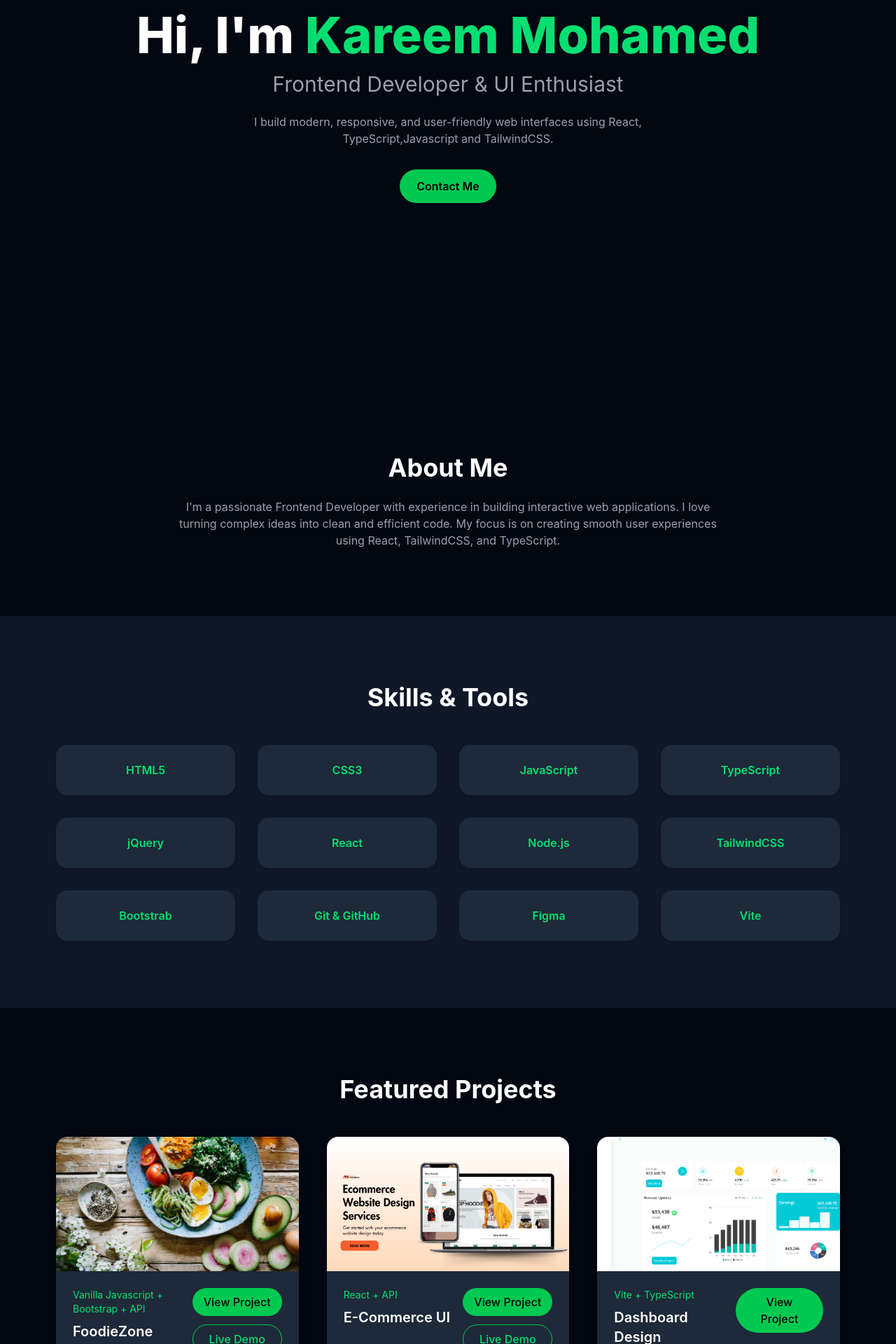
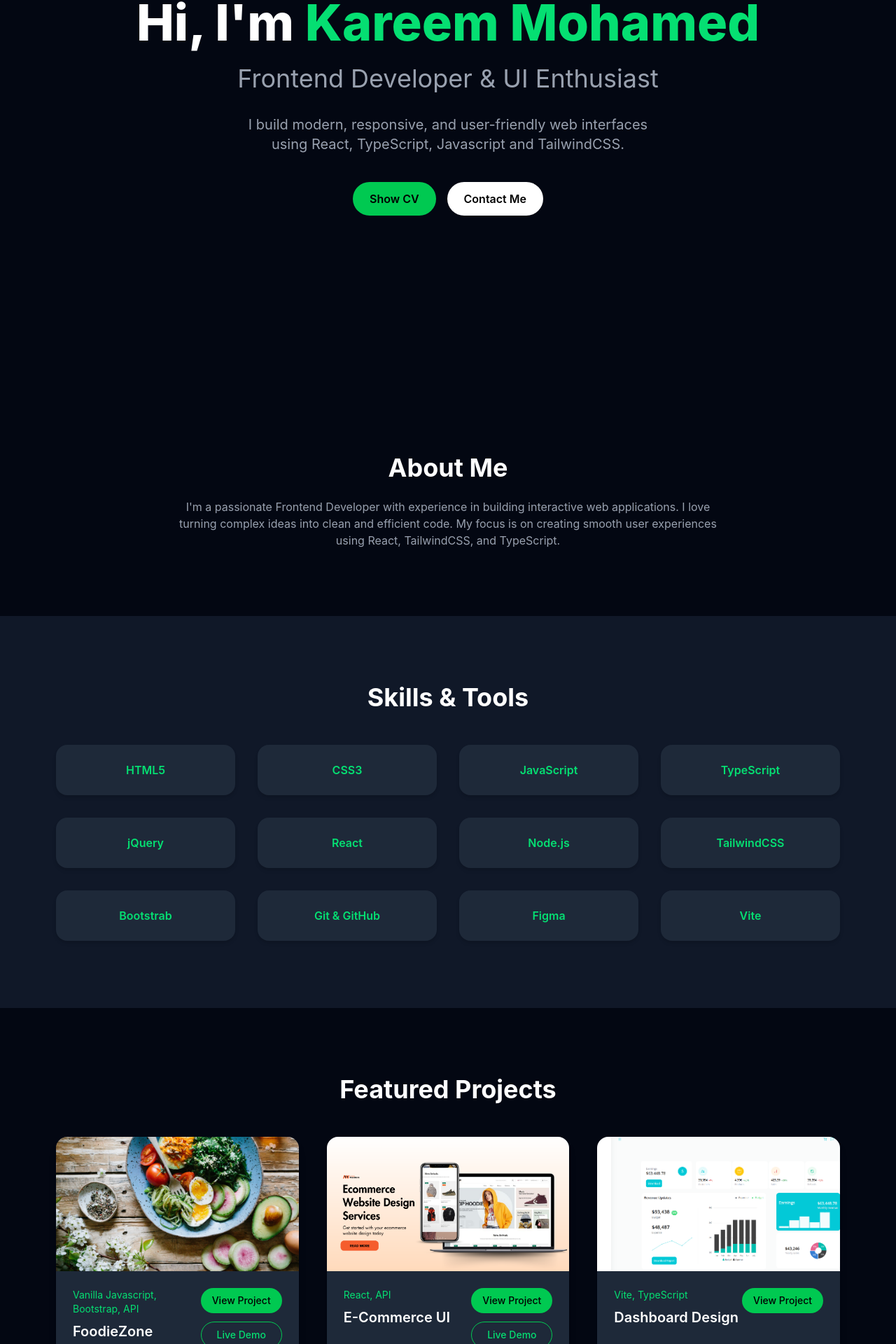
Before and after one commit to KariemMohammed/Karieemmohamed, a React (Vite) app: page / in a window 1280 px wide. Shown: the part 248-2168 px from the top of the page at 70% size. Built offline with nearby package versions, Linux system fonts and the light colour scheme.

Commit message:
add new btn

```diff
--- a/src/components/Hero.tsx
+++ b/src/components/Hero.tsx
@@ -4,7 +4,7 @@ export default function Hero() {
   return (
     <section
       id="home"
-      className="h-screen flex flex-col justify-center items-center text-center px-6"
+      className="h-screen flex flex-col justify-center items-center text-center px-6 gap-2"
     >
       <motion.h1
         className="text-5xl md:text-7xl font-extrabold mb-4 text-white"
@@ -16,7 +16,7 @@ export default function Hero() {
       </motion.h1>
 
       <motion.h2
-        className="text-2xl md:text-3xl text-gray-400 mb-6"
+        className="text-2xl md:text-4xl text-gray-400 mb-6"
         initial={{ opacity: 0, y: 40 }}
         animate={{ opacity: 1, y: 0 }}
         transition={{ delay: 0.3, duration: 0.7 }}
@@ -24,18 +24,38 @@ export default function Hero() {
         Frontend Developer & UI Enthusiast
       </motion.h2>
 
-      <p className="max-w-xl text-gray-400 mb-8">
+      <motion.p
+        className="max-w-xl text-gray-400 mb-8 text-xl"
+        initial={{ opacity: 0, y: 40 }}
+        animate={{ opacity: 1, y: 0 }}
+        transition={{ delay: 0.7, duration: 0.7 }}
+      >
         I build modern, responsive, and user-friendly web interfaces using
-        React, TypeScript,Javascript and TailwindCSS.
-      </p>
+        React, TypeScript, Javascript and TailwindCSS.
+      </motion.p>
 
-      <motion.a
-        href="#contact"
-        className="bg-green-500 text-black px-6 py-3 rounded-full font-semibold hover:bg-green-400 transition"
-        whileHover={{ scale: 1.05 }}
+      <motion.div
+        initial={{ opacity: 0, y: 40 }}
+        animate={{ opacity: 1, y: 0 }}
+        transition={{ delay: 1.4, duration: 0.7 }}
+        className="flex justify-center align-middle gap-4"
       >
-        Contact Me
-      </motion.a>
+        <motion.a
+          href="https://drive.google.com/file/d/1KwjG90HD5pOfJFve57Pnkja9wjqqTmiO/view?usp=drive_link"
+          className="bg-green-500 text-black px-6 py-3 rounded-full font-semibold hover:bg-green-600 transition"
+          whileHover={{ scale: 1.05 }}
+        >
+          Show CV
+        </motion.a>
+
+        <motion.a
+          href="#contact"
+          className="bg-white text-black px-6 py-3 rounded-full font-semibold hover:bg-gray-300 transition"
+          whileHover={{ scale: 1.05 }}
+        >
+          Contact Me
+        </motion.a>
+      </motion.div>
     </section>
   );
 }
--- a/src/components/Projects.tsx
+++ b/src/components/Projects.tsx
@@ -9,21 +9,21 @@ export default function Projects() {
     {
       img: FoodieZonez,
       title: "FoodieZone",
-      tag: "Vanilla Javascript + Bootstrap + API",
+      tag: "Vanilla Javascript, Bootstrap, API",
       link: "https://github.com/Kareemmohameed/FoodieZone",
       demo: "https://kareemmohameed.github.io/FoodieZone/",
     },
     {
       img: Ecommerce,
       title: "E-Commerce UI",
-      tag: "React + API",
+      tag: "React, API",
       link: "https://github.com/Kareemmohameed/Ecommerce",
       demo: "https://kareemmohameed.github.io/Ecommerce",
     },
     {
       img: dashboard,
       title: "Dashboard Design",
-      tag: "Vite + TypeScript",
+      tag: "Vite, TypeScript",
       link: "https://ecommerce-concept.netlify.app/",
     },
   ];
@@ -48,7 +48,6 @@ export default function Projects() {
               />
             </div>
             <div className="p-6 flex items-start justify-between">
-              {/* النص ناحية الشمال */}
               <div className="text-left">
                 <p className="text-green-400 text-sm mb-2 w-[150px]">{p.tag}</p>
                 <h3 className="text-xl font-semibold text-white mb-4">
@@ -56,13 +55,12 @@ export default function Projects() {
                 </h3>
               </div>
 
-              {/* الزراير ناحية اليمين وتحت بعض */}
               <div className="flex flex-col gap-3 text-center">
                 <a
                   href={p.link}
                   target="_blank"
                   rel="noopener noreferrer"
-                  className="bg-green-500 text-black font-medium px-4 py-2 rounded-full hover:bg-green-400 transition"
+                  className="bg-green-500 text-black font-medium px-4 py-2 rounded-full hover:bg-green-400 transition text-sm"
                 >
                   View Project
                 </a>
@@ -71,7 +69,7 @@ export default function Projects() {
                     href={p.demo}
                     target="_blank"
                     rel="noopener noreferrer"
-                    className="bg-transparent border border-green-500 text-green-400 font-medium px-4 py-2 rounded-full hover:bg-green-500 hover:text-black transition"
+                    className="bg-transparent border border-green-500 text-green-400 font-medium px-4 py-2 rounded-full hover:bg-green-500 hover:text-black transition text-sm"
                   >
                     Live Demo
                   </a>
```
